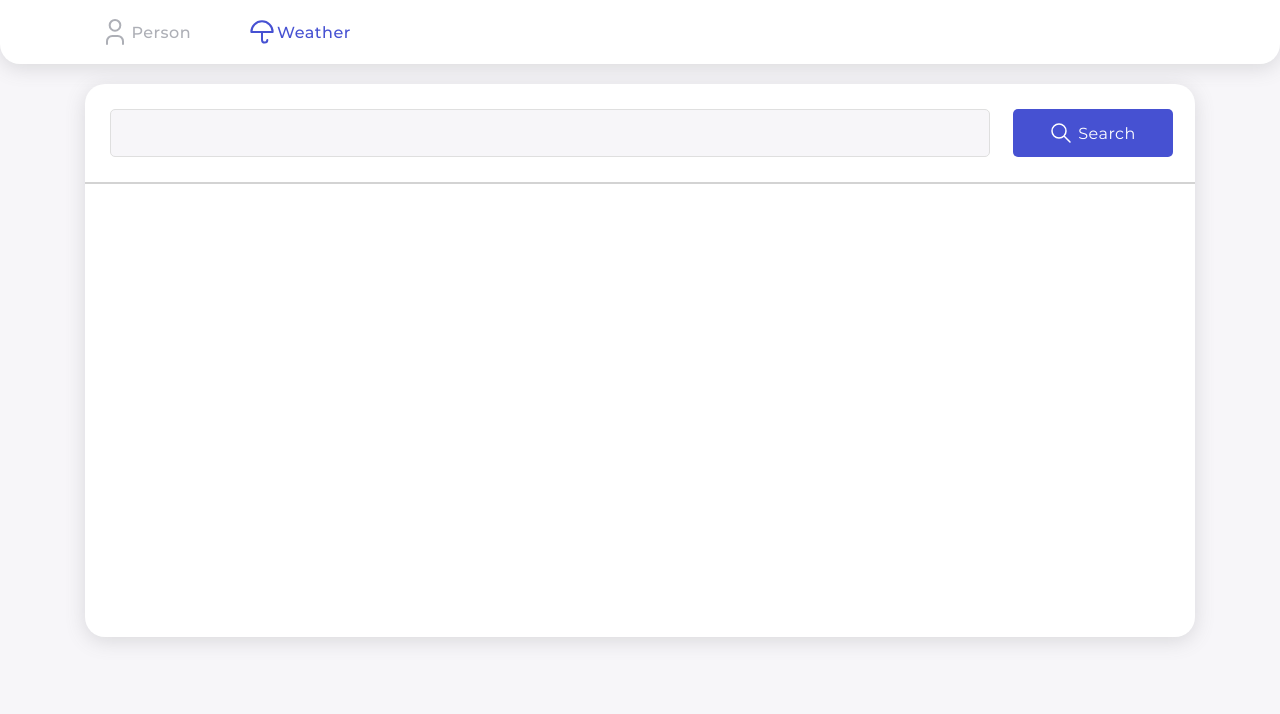
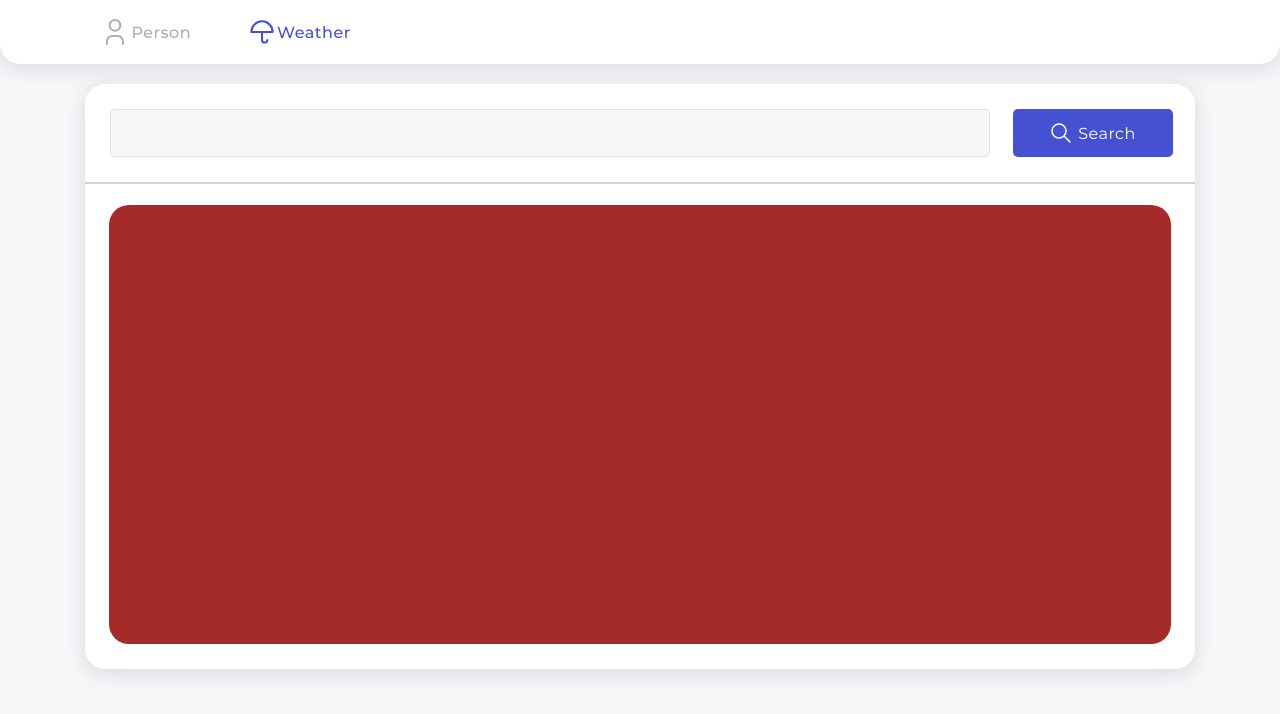
Before and after one commit to Uranus28/TestForFrontendDeveloper, a React (Create React App) app in the folder dbg/: page /weather in a window 1280 px wide. Shown: the top 714 px of the page. Built offline with nearby package versions, Linux system fonts and the light colour scheme.

Commit message:
weather default

```diff
--- a/dbg/src/pages/WeatherPage/WeatherPage.tsx
+++ b/dbg/src/pages/WeatherPage/WeatherPage.tsx
@@ -13,6 +13,7 @@ export const WeatherPage: FC = () => {
     <Container>
       <div className={styles.box}>
         <SearchBar />
+        <div className={styles.weather} />
         {/* <div>
         <Loader />
       </div> */}
--- a/dbg/src/pages/WeatherPage/weatherPage.module.scss
+++ b/dbg/src/pages/WeatherPage/weatherPage.module.scss
@@ -4,11 +4,11 @@
 @import '../../shared/styles/breakpoints.scss';
 
 .box{
-    @include box-page($width:1110px,$height:553px);
+    @include box-page($width:1110px,$height:585px);
     flex-direction: column;
     position:fixed;
     @include mobile{
-        height: 658px;
+        height: 585px;
     }
     .insideBox{
         @include default-style;
@@ -18,4 +18,17 @@
         }
         margin-bottom: 0px
     }
+    .weather{
+        @include box-div-weather(1062px,439px);
+        margin:25px;
+        position: absolute;
+        bottom: 0px;
+        @include tablet{
+           width: 728px;
+        }
+        @include mobile{
+            width: 320px;
+         }
+        background-color: brown;
+    }
 }
--- a/dbg/src/shared/styles/_styles.scss
+++ b/dbg/src/shared/styles/_styles.scss
@@ -65,6 +65,12 @@
   @include shadow-small;
 }
 
+@mixin box-div-weather($width, $height: $width){
+  @include box-div($width:$width,$height:$height);
+  border-radius: 20px;
+  flex-direction: column;
+}
+
 /*mixin - главная коробка на странице*/
 
 @mixin box-page($width, $height: $width){
--- a/dbg/src/widgets/SearchBar/SearchBar.tsx
+++ b/dbg/src/widgets/SearchBar/SearchBar.tsx
@@ -6,7 +6,9 @@ import styles from "./searchbar.module.scss";
 export const SearchBar: FC = () => {
   return (
     <div className={styles.searchBar}>
-      <div className={styles.input} />
+      <div className={styles.inputDiv}>
+        <input className={styles.input} id="search" name="search" />
+      </div>
       <Button type={"simple"} text="Search" icon={IconType.Search} />
     </div>
   );
--- a/dbg/src/widgets/SearchBar/searchbar.module.scss
+++ b/dbg/src/widgets/SearchBar/searchbar.module.scss
@@ -1,6 +1,7 @@
 @import '../../shared/styles/styles';
 @import '../../shared/styles/colors.scss';
 @import '../../shared/styles/breakpoints.scss';
+@import '../../shared/styles/fonts.scss';
 
 .searchBar{
     @include default-style;
@@ -10,14 +11,17 @@
     align-items: center;
     width:100%;
     top: 0px;
-    .input{
+    .inputDiv{
         border-width: 1px;
         height: 46.4px;
         width: 878px;
+        align-items: center;
         background-color: $layout-color;
         border-radius: 5px;
         border-width: 1px;
         border-style: solid;
+        display: flex;
+        justify-content: center;
         border-color: $search-bar-color;
         margin:25px;
         margin-right: 0px;
@@ -27,5 +31,15 @@
         @include mobile{
             width: 240px;
         }
+        .input{
+            width:100%;
+            font-size: 0.875em;
+            font-family: $font-MontserratRegular;
+            background-color: transparent;
+            padding: 15px;
+            border-radius: 5px;
+            border-style:none;
+            outline-width: 0;
+        }
     }
 }
```
